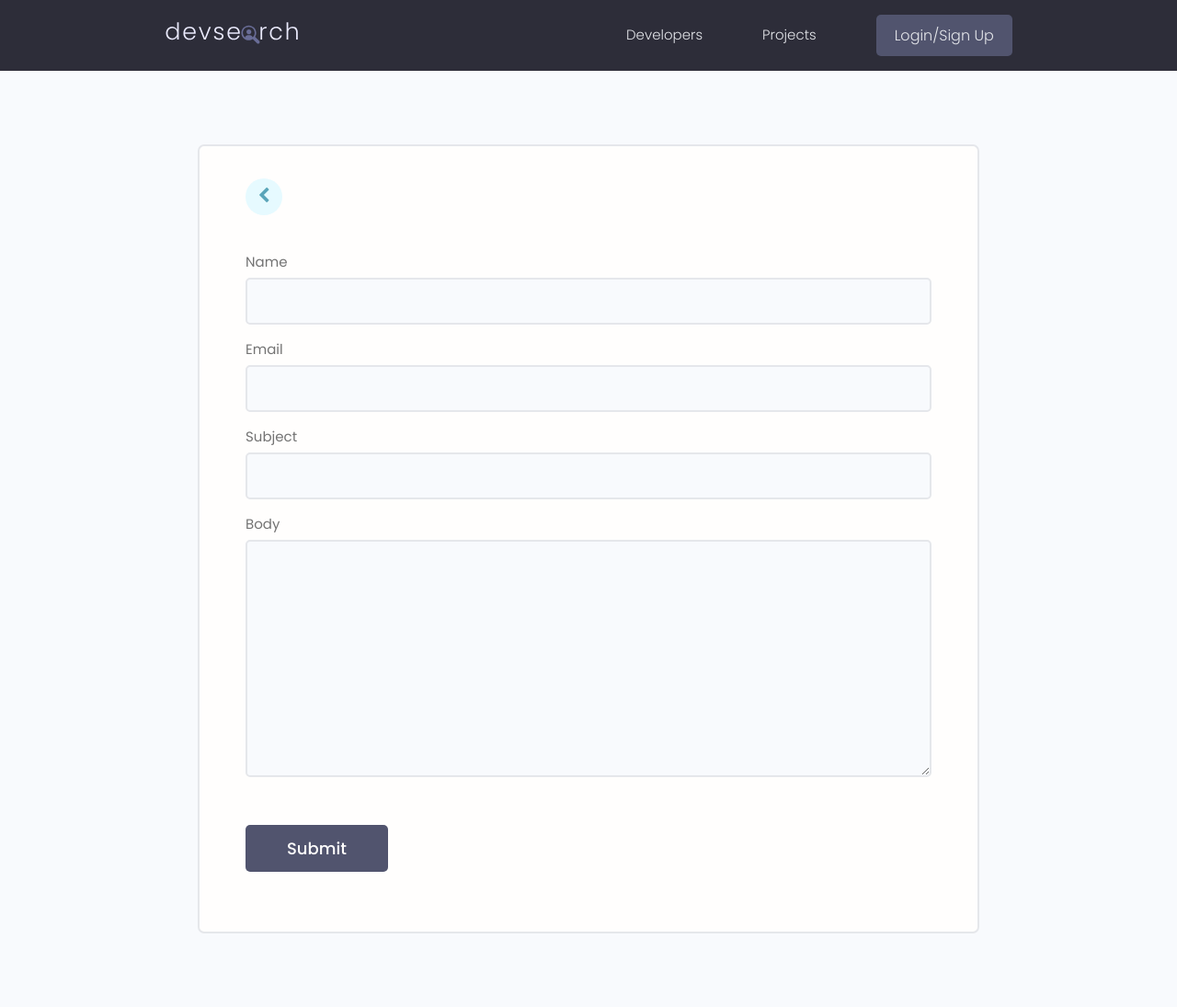
After one commit to rahidzeynal/devsearch, a Django app: page /create-message/6f6d48ba-7a7f-4d10-a2ef-1d124f0afb2b in a window 1280 px wide. The commit adds this page. Shown: the whole page at 92% size. Run offline with Django 4.2, Linux system fonts and the light colour scheme; data comes from the database, SQL or seed files in the repository; both versions use the stored data as it was after the commit.

Commit message:
Added new features related to messages

```diff
--- a/users/forms.py
+++ b/users/forms.py
@@ -1,7 +1,7 @@
 from django.forms import ModelForm
 from django.contrib.auth.forms import UserCreationForm
 from django.contrib.auth.models import User
-from .models import Profile, Skill
+from .models import Profile, Skill, Message
 
 class CustomUserCreationForm(UserCreationForm):
     class Meta:
@@ -47,3 +47,15 @@ class SkillForm(ModelForm):
 
         for name, field in self.fields.items():
             field.widget.attrs.update({'class':'input'})
+
+class MessageForm(ModelForm):
+    class Meta:
+        model = Message
+        fields = ['name', 'email', 'subject', 'body']
+
+
+    def __init__(self, *args, **kwargs):
+        super(MessageForm, self).__init__(*args, **kwargs)
+
+        for name, field in self.fields.items():
+            field.widget.attrs.update({'class':'input'})
--- /dev/null
+++ b/users/templates/users/message_form.html
@@ -0,0 +1,40 @@
+{% extends "main.html" %}
+{% block content %}
+
+<!-- Main Section -->
+<main class="formPage my-xl">
+    <div class="content-box">
+        <div class="formWrapper">
+            <a class="backButton" href="{% url 'user-profile' recipient.id %}"><i class="fa fa-chevron-left"></i></a>
+            <br>
+
+            <form class="form" method="POST">
+                {% csrf_token %}
+                {% if request.user.is_authenticated == False %}
+                    <!-- Input:Text -->
+                    <div class="form__field">
+                        <label for="formInput#text">{{form.name.label}}</label>
+                        {{form.name}}
+                    </div>
+
+                    <div class="form__field">
+                        <label for="formInput#text">{{form.email.label}}</label>
+                        {{form.email}}
+                    </div>
+                {% endif %}
+                <div class="form__field">
+                    <label for="formInput#text">{{form.subject.label}}</label>
+                    {{form.subject}}
+                </div>
+
+                <div class="form__field">
+                    <label for="formInput#text">{{form.body.label}}</label>
+                    {{form.body}}
+                </div>
+                <input class="btn btn--sub btn--lg  my-md" type="submit" value="Submit" />
+            </form>
+        </div>
+    </div>
+</main>
+
+{% endblock content %}
--- a/users/templates/users/user-profile.html
+++ b/users/templates/users/user-profile.html
@@ -44,7 +44,9 @@
                             </li>
                             {% endif %}
                         </ul>
-                        <a href="#" class="btn btn--sub btn--lg">Send Message </a>
+                        {% if request.user.profile.id != profile.id %}
+                            <a href="{% url 'create-message' profile.id %}" class="btn btn--sub btn--lg">Send Message </a>
+                        {% endif %}
                     </div>
                 </div>
             </div>
--- a/users/urls.py
+++ b/users/urls.py
@@ -27,4 +27,6 @@ urlpatterns = [
     path('inbox/', views.inbox, name="inbox"),
 
     path('message/<str:pk>', views.viewMessage, name="message"),
+
+    path('create-message/<str:pk>', views.createMessage, name="create-message"),
 ]
--- a/users/views.py
+++ b/users/views.py
@@ -4,7 +4,7 @@ from .models import Profile, Message
 from django.contrib.auth.models import User
 from django.contrib.auth.decorators import login_required
 from django.contrib import messages
-from .forms import CustomUserCreationForm, ProfileForm, SkillForm
+from .forms import CustomUserCreationForm, ProfileForm, SkillForm, MessageForm
 from .utils import searchProfiles, paginateProfiles
 from datetime import datetime
 # Create your views here.
@@ -180,3 +180,28 @@ def viewMessage(request, pk):
         message.save()
     context = {'message':message}
     return render(request, 'users/message.html', context=context)
+
+def createMessage(request, pk):
+    recipient = Profile.objects.get(id=pk)
+    form = MessageForm()
+    try:
+        sender = request.user.profile
+    except:
+        sender = None
+    if request.method == "POST":
+        form = MessageForm(request.POST)
+        if form.is_valid():
+            message = form.save(commit=False)
+            message.sender = sender
+            message.recipient = recipient
+
+            if sender:
+                message.name = sender.name
+                message.email = sender.email
+            message.save()
+
+            messages.success(request, "Your message was successfully sent!")
+            return redirect('user-profile', pk=recipient.id)
+
+    context = {'recipient':recipient, 'form':form}
+    return render(request, 'users/message_form.html', context)
```
Also changed, not shown: db.sqlite3.
